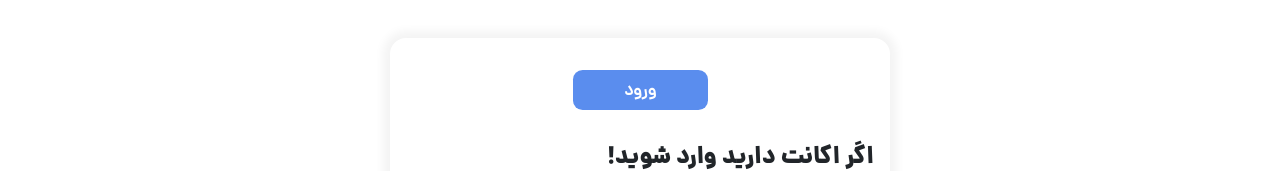
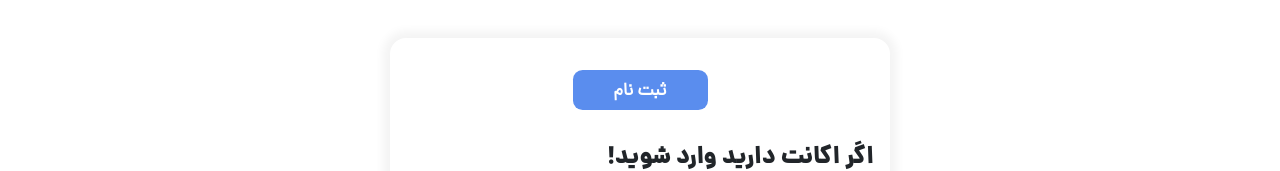
Before and after one commit to mohammadmehdidalvandii/bazar-shop, a Next.js app: page /LoginRegister in a window 1280 px wide. Shown: the part 164-335 px from the top of the page. Built offline with nearby package versions, Linux system fonts and the light colour scheme.

Commit message:
fixed menu for LoginRegister

```diff
--- a/src/components/template/loginRegister/Menu.jsx
+++ b/src/components/template/loginRegister/Menu.jsx
@@ -22,13 +22,13 @@ function Menu() {
                                       <button className={style.menu_button}
                                       onClick={()=>handlerChangeMenu("Register")}
                                   >
-                                      ورود
+                                    ثبت نام
                                   </button>
                         ):(
                             <button className={style.menu_button}
                             onClick={()=>handlerChangeMenu("Login")}
                         >
-                            ثبت نام
+                            ورود
                         </button>
                         )}
                         </div>
```
